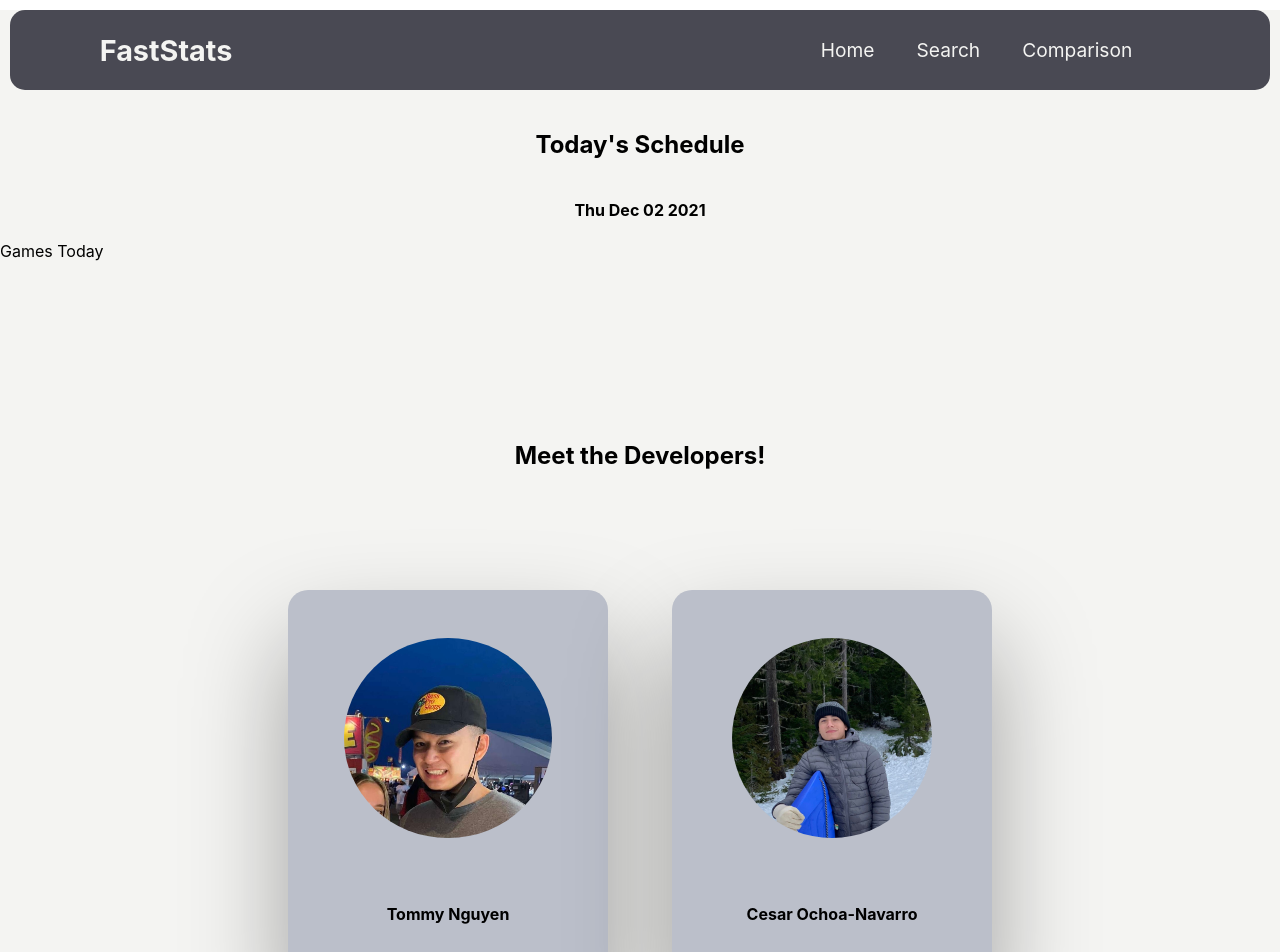
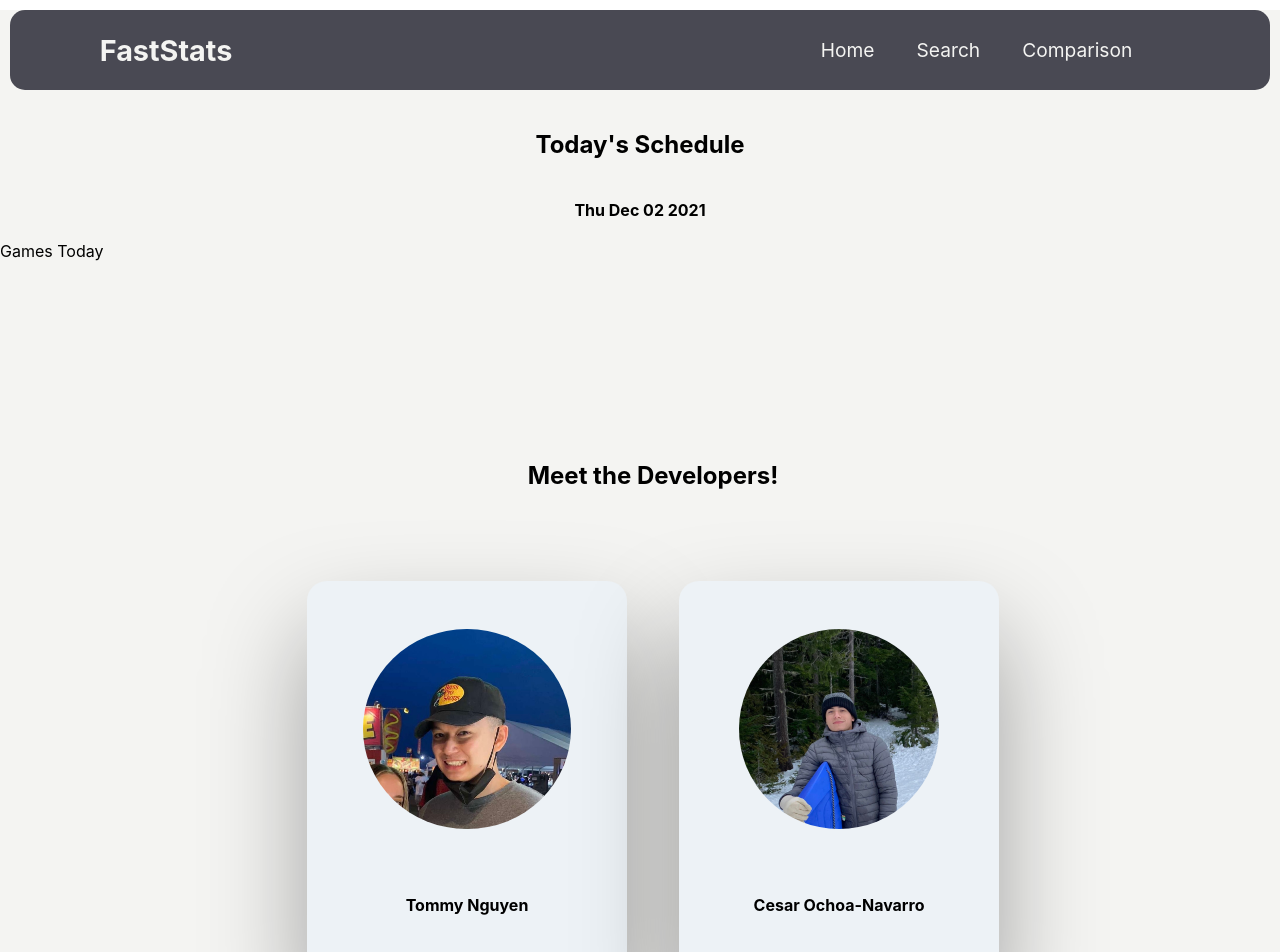
Before and after one commit to ntommy06/CS410P-FinalProject, a React (Create React App) app: page / in a window 1280 px wide. Shown: the top 952 px of the page. Built offline with nearby package versions, Linux system fonts and the light colour scheme; no server answers.

Commit message:
minor tweaks

```diff
--- a/src/App.css
+++ b/src/App.css
@@ -2,6 +2,7 @@
 .mainContent {
   width: 100%;
   height: 500px;
+
 }
 
 html, body {
--- a/src/pages/Home.css
+++ b/src/pages/Home.css
@@ -1,8 +1,3 @@
-/* *{
-    font-family: 'Merriweather Sans', sans-serif;
-    font-family: 'Ubuntu', sans-serif;
-} */
-
 #homeBody {
   background-color: #F4F4F2;
   height: 150vh;
@@ -135,10 +130,9 @@ table.scheduleTable td {
 }
 
 .cardContainer{
-  text-align: center;
   display: flex;
   justify-content: space-around;
-  height: 35rem;
+  height: 39rem;
   width: 60%;
   margin: 1rem auto 0 auto;
 }
@@ -150,29 +144,28 @@ table.scheduleTable td {
   flex-wrap: wrap;
   height: 25rem;
   width: 20rem;
-  margin-top: 5rem;
-  background-color: #BBBFCA;
+  background-color: #edf2f6;
   box-shadow: 0 50px 100px rgba(0, 0, 0, 0.35);
   border-radius: 20px;
 }
 
-.a_card h4{
+.devTable{
+  text-align: center;
   display: flex;
   flex-direction: column;
   flex-wrap: wrap;
   clear: both;
 }
 
-#tommysPic{
+.a_card > a img{
   float: right;
   height: 200px;
   border-radius: 50%;
   margin: 3rem auto 0 auto;
 }
 
-#cesarsPic{
-  float: right;
-  border-radius: 50%;
-  height: 200px;
-  margin: 3rem auto 0 auto;
+.a_card:hover:not(a img.cardPics){
+  opacity: .6;
+  transition: 0.3s;
+  background-color: #BBBFCA;
 }
--- a/src/pages/Home.js
+++ b/src/pages/Home.js
@@ -15,23 +15,31 @@ class Home extends Component {
             <p>Games Today</p>
           </div>
           <div id="devHeader">
+          </div>
+          <div class="cardContainer">
+            <table className="devTable" cellSpacing = "50">
               <h2>
                 Meet the Developers!
               </h2>
-          </div>
-          <div class="cardContainer">
+              <tr>
+                <td>
                   <div className="a_card">
-              <img id= "tommysPic"className="cardPics" src="./tommy-pic.jpg" alt="Tommy Nguyen"></img>
+                    <a href="https://www.linkedin.com/in/tommynguyen12/"><img id= "tommysPic"className="cardPics" src="./tommy-pic.jpg" alt="Tommy Nguyen"></img></a>
                     <div>
                       <h4>Tommy Nguyen</h4>
                     </div>
                   </div>
+                </td>
+                <td>
                   <div className="a_card">
-              <img id="cesarsPic" className="cardPics" src="./cesar-pic.jpg" alt="Cesar Ochoa-Navarro"></img>
+                    <a href="https://www.linkedin.com/in/cesaron/"><img id="cesarsPic" className="cardPics" src="./cesar-pic.jpg" alt="Cesar Ochoa-Navarro"></img></a>
                     <div>
                       <h4>Cesar Ochoa-Navarro</h4>
                     </div>
                   </div>
+                </td>
+              </tr>
+            </table>
           </div>
         </div>
       </body>
```
Lines whose indentation alone changed are shown as unchanged.
